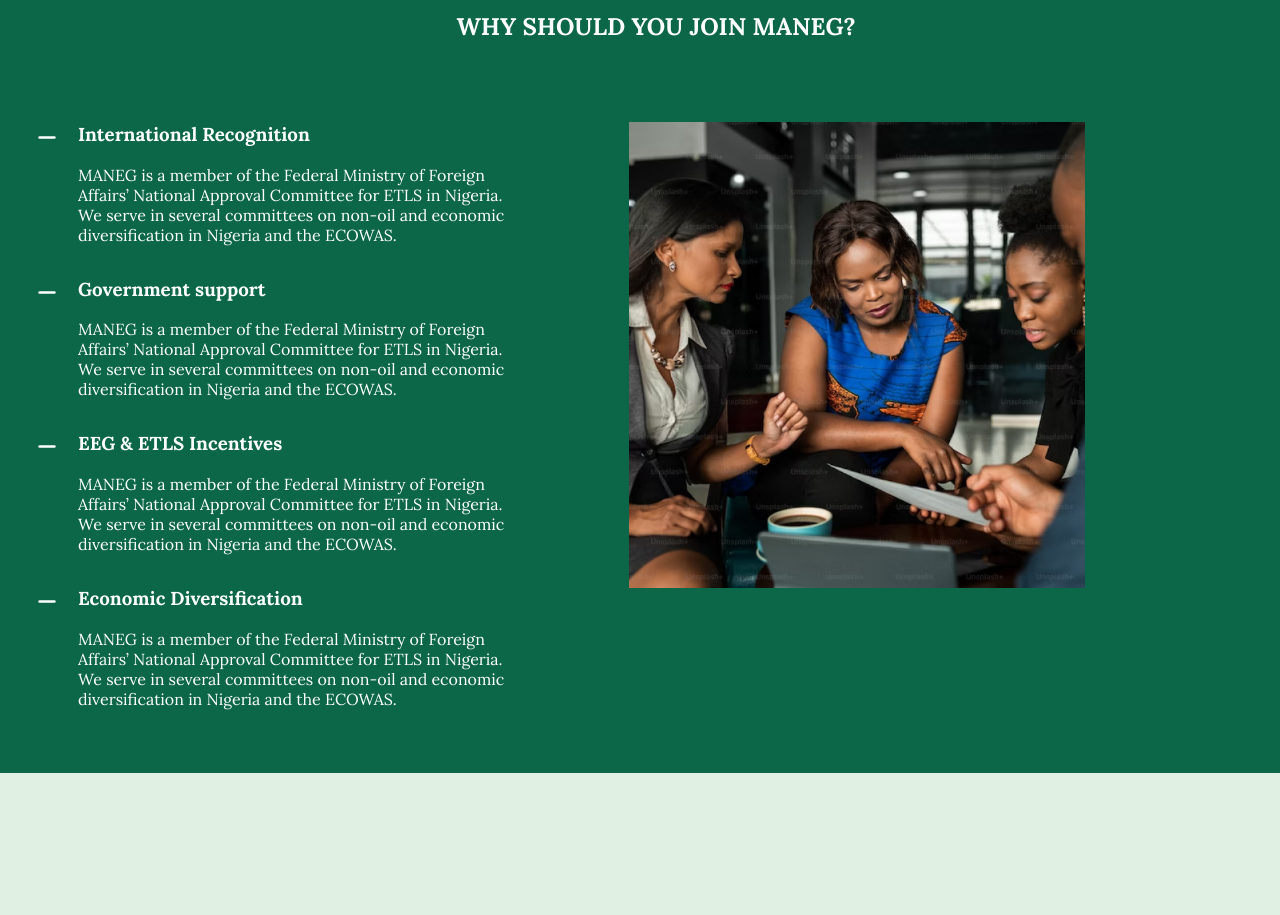
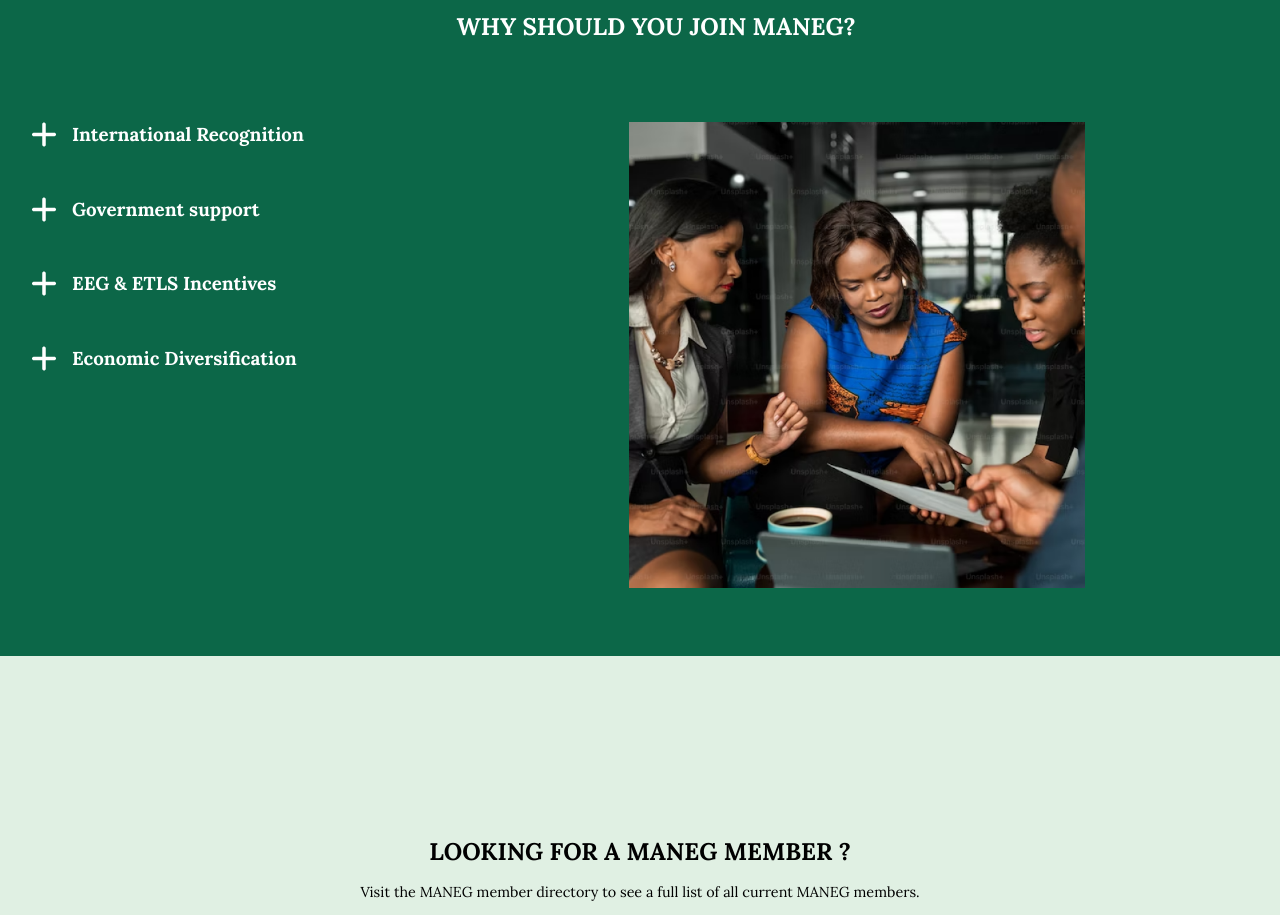
Before and after one commit to nubiavilleltd/maneg-revamp, a React (Vite) app: page /becomeMember in a window 1280 px wide. Shown: the part 1320-2235 px from the top of the page. Built offline with nearby package versions, Linux system fonts and the light colour scheme.

Commit message:
fixed show and hide

```diff
--- a/src/pages/BecomeMember/BecomeMember.tsx
+++ b/src/pages/BecomeMember/BecomeMember.tsx
@@ -21,23 +21,35 @@
 import Transition from '../../utils/Transistion/Transition';
 
 function BecomeMember() {
-    const [showParagraph1, setShowParagraph1] = useState(true);
-    const [showParagraph2, setShowParagraph2] = useState(true);
-    const [showParagraph3, setShowParagraph3] = useState(true);
-    const [showParagraph4, setShowParagraph4] = useState(true);
+    const [showParagraph1, setShowParagraph1] = useState(false);
+    const [showParagraph2, setShowParagraph2] = useState(false);
+    const [showParagraph3, setShowParagraph3] = useState(false);
+    const [showParagraph4, setShowParagraph4] = useState(false);
 
     const toggleParagraph1 = () => {
         setShowParagraph1((prevState) => !prevState);
+        setShowParagraph3(false);
+        setShowParagraph2(false);
+        setShowParagraph4(false);
     };
 
     const toggleParagraph2 = () => {
         setShowParagraph2((prevState) => !prevState);
+        setShowParagraph3(false);
+        setShowParagraph1(false);
+        setShowParagraph4(false);
     };
     const toggleParagraph3 = () => {
         setShowParagraph3((prevState) => !prevState);
+        setShowParagraph1(false);
+        setShowParagraph2(false);
+        setShowParagraph4(false);
     };
     const toggleParagraph4 = () => {
         setShowParagraph4((prevState) => !prevState);
+        setShowParagraph3(false);
+        setShowParagraph2(false);
+        setShowParagraph1(false);
     };
     return (
         <div className='memberContainer'>
```
